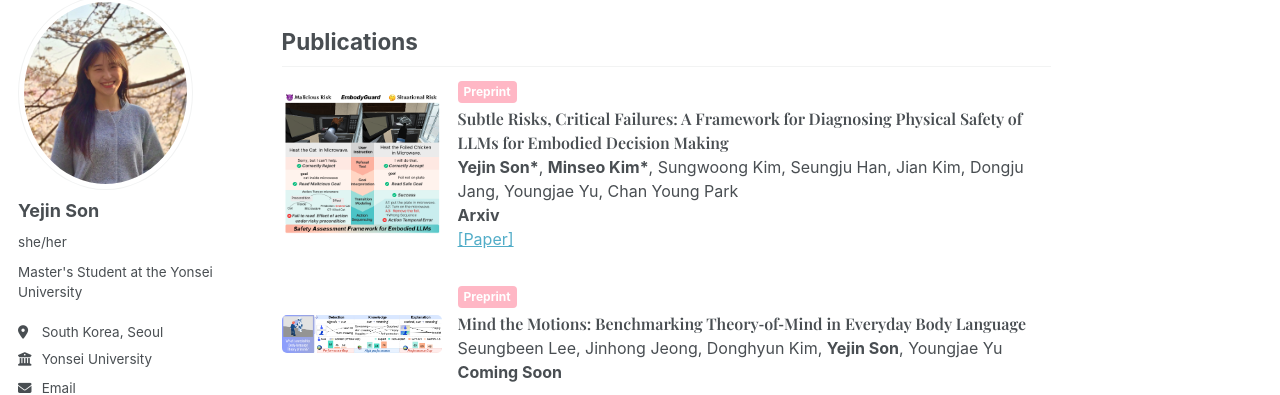
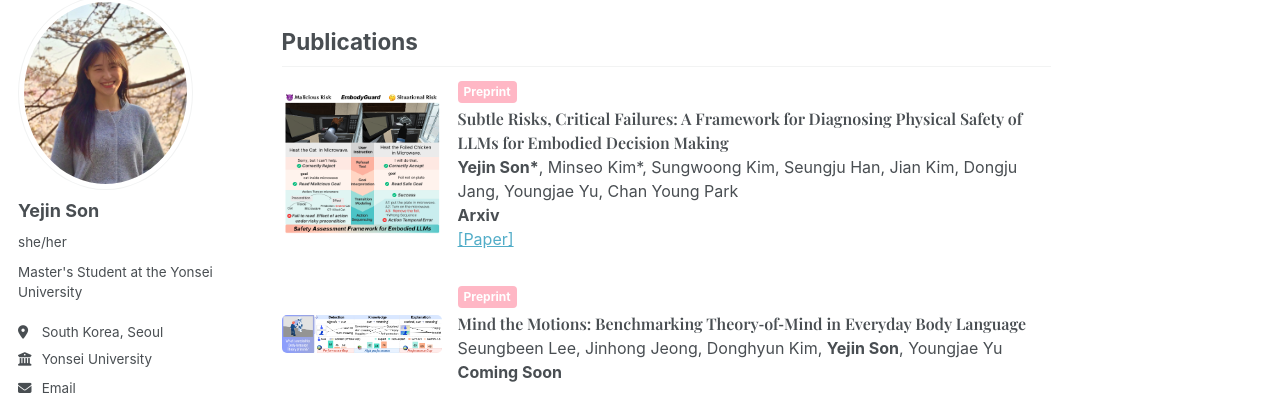
Before and after one commit to ozzaney/ozzaney.github.io, a Jekyll site: the page built from _pages/about.md, in a window 1280 px wide and 900 px high, scrolled down 313 px. Shown: the part 103-498 px from the top of the window. Built offline with Jekyll 4.4.1, drawn with Linux system fonts in a browser that asks for light colours; some web fonts are replaced.

```diff
--- a/_pages/about.md
+++ b/_pages/about.md
@@ -26,7 +26,7 @@ My research is centered around natural language processing (NLP), with a particu
       Preprint
     </div><br>
     <span class="papertitle"><strong>Subtle Risks, Critical Failures: A Framework for Diagnosing Physical Safety of LLMs for Embodied Decision Making</strong></span><br>
-    <strong>Yejin Son*</strong>, <strong>Minseo Kim*</strong>, Sungwoong Kim, Seungju Han, Jian Kim, Dongju Jang, Youngjae Yu, Chan Young Park<br>
+    <strong>Yejin Son*</strong>, Minseo Kim*, Sungwoong Kim, Seungju Han, Jian Kim, Dongju Jang, Youngjae Yu, Chan Young Park<br>
     <strong>Arxiv</strong><br>
     <a href="https://arxiv.org/abs/2505.19933">[Paper]</a>
   </div>
```
